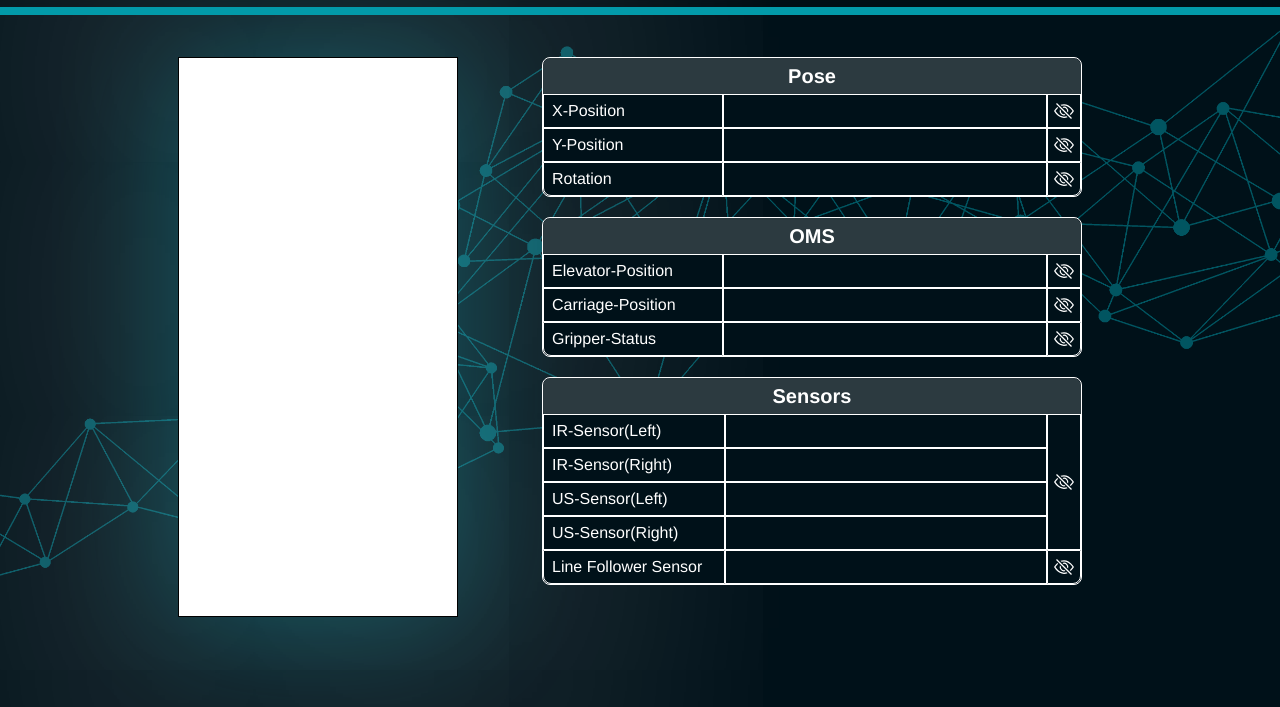
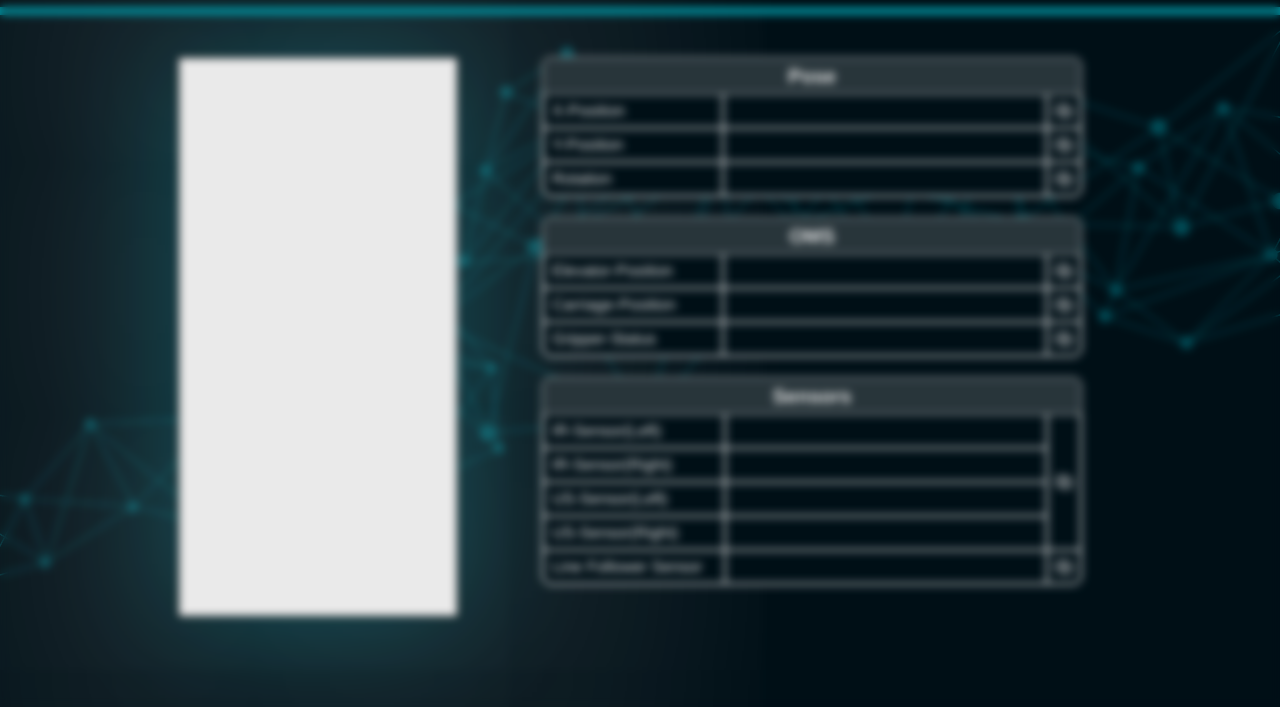
Before and after one commit to H0lz3r-x64/AustriaSkills-Robot-WebInterface, a plain HTML site: page index.html in a window 1280 px wide. Shown: the part 93-800 px from the top of the page. Drawn offline with nearby package versions, Linux system fonts and the light colour scheme; no server answers.

Commit message:
no connection to robot overlay (unfinished)

```diff
--- a/index.html
+++ b/index.html
@@ -8,6 +8,9 @@
         <link rel="stylesheet" href="./res/styles/style.css" />
     </head>
     <body>
+        <div class="error-overlay">
+            <div class="header-text">No Connection to Robot!</div>
+        </div>
         <div class="site">
             <div class="title-bar">
                 <img class="KNAPP-logo" src="./res/images/knapp-logo-1.svg" />
--- a/res/styles/style.css
+++ b/res/styles/style.css
@@ -132,6 +132,17 @@ td:nth-child(3) {
     min-height: 33.83px;
     height: 33.83px;
     padding: 2px;
+}
+
+.error-overlay {
+    position: fixed;
+    left: 0;
+    top: 0;
+    width: 100%;
+    height: 100%;
+    z-index: 2;
+    background-color: #00000015;
+    backdrop-filter: blur(4px);
 }
 
 .title-bar {
```
